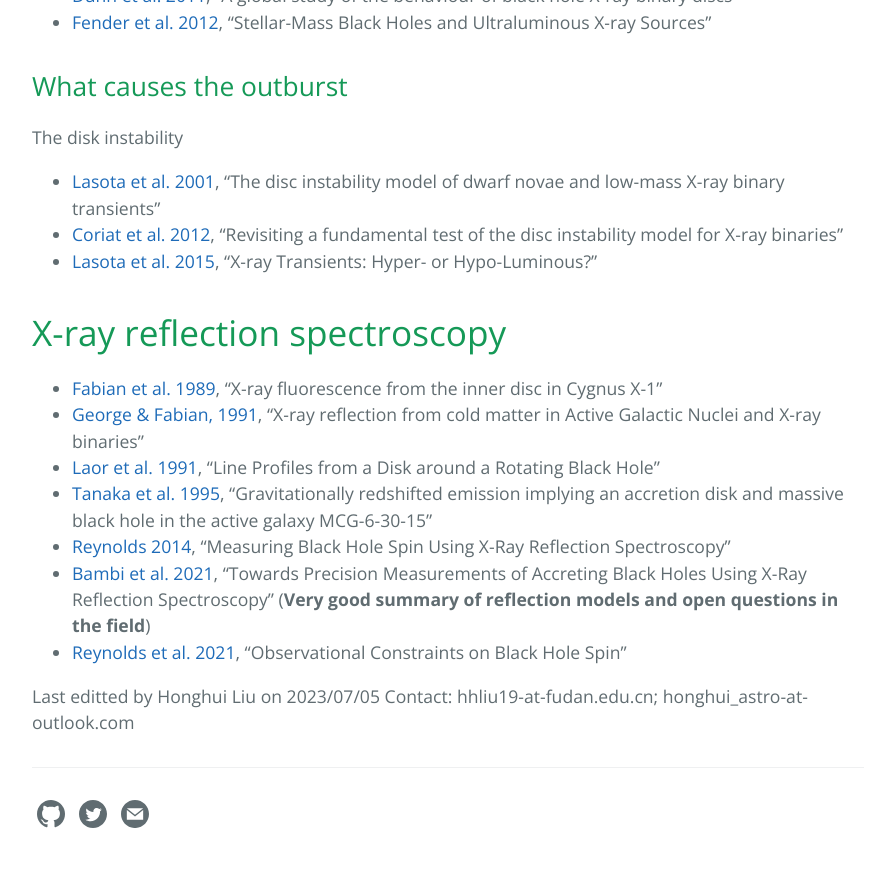
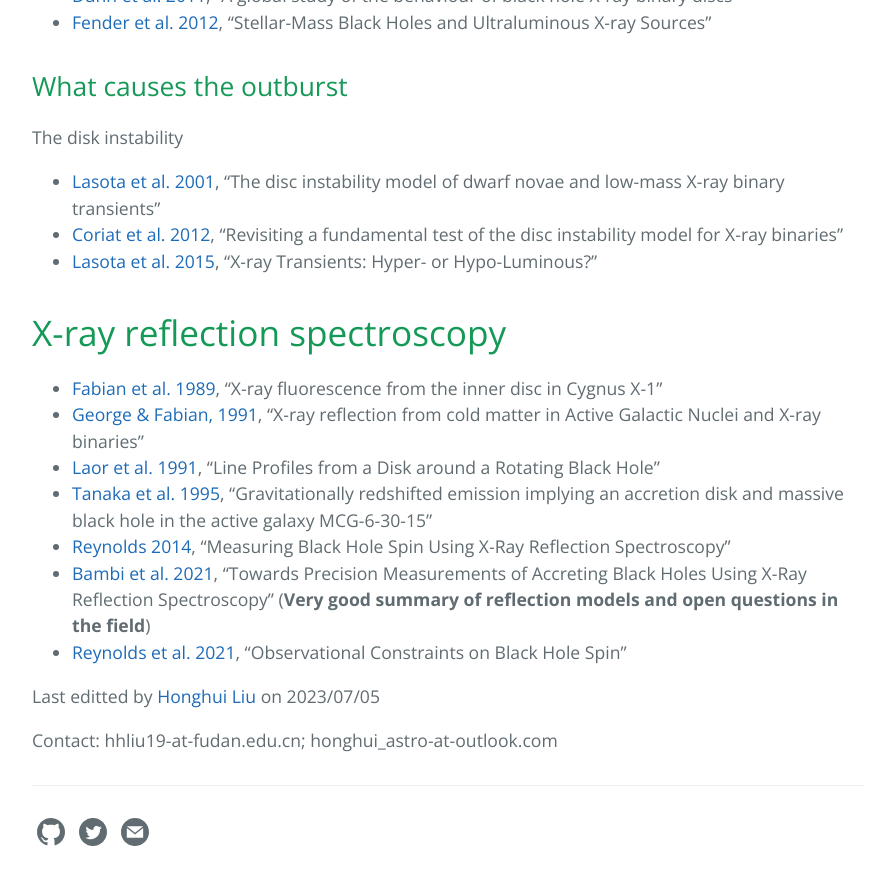
Before and after one commit to honghui-liu/notes, a Jekyll site: the page built from _posts/2020-04-11-References.md, in a window 1280 px wide and 900 px high, scrolled down 1650 px. Shown: the top 885 px of the window, without its empty margins (192-1066 px from the left). Built offline with Jekyll 4.4.1, drawn with Linux system fonts in a browser that asks for light colours; part of the change alters nothing that is shown.

```diff
--- a/_posts/2020-04-11-References.md
+++ b/_posts/2020-04-11-References.md
@@ -54,5 +54,6 @@ The disk instability
 - [Reynolds et al. 2021](https://ui.adsabs.harvard.edu/abs/2021ARA%26A..59..117R/abstract), "Observational Constraints on Black Hole Spin"
 
 
-Last editted by Honghui Liu on 2023/07/05
+Last editted by [Honghui Liu](https://honghui-liu.github.io/) on 2023/07/05
+
 Contact: hhliu19-at-fudan.edu.cn; honghui_astro-at-outlook.com
```
